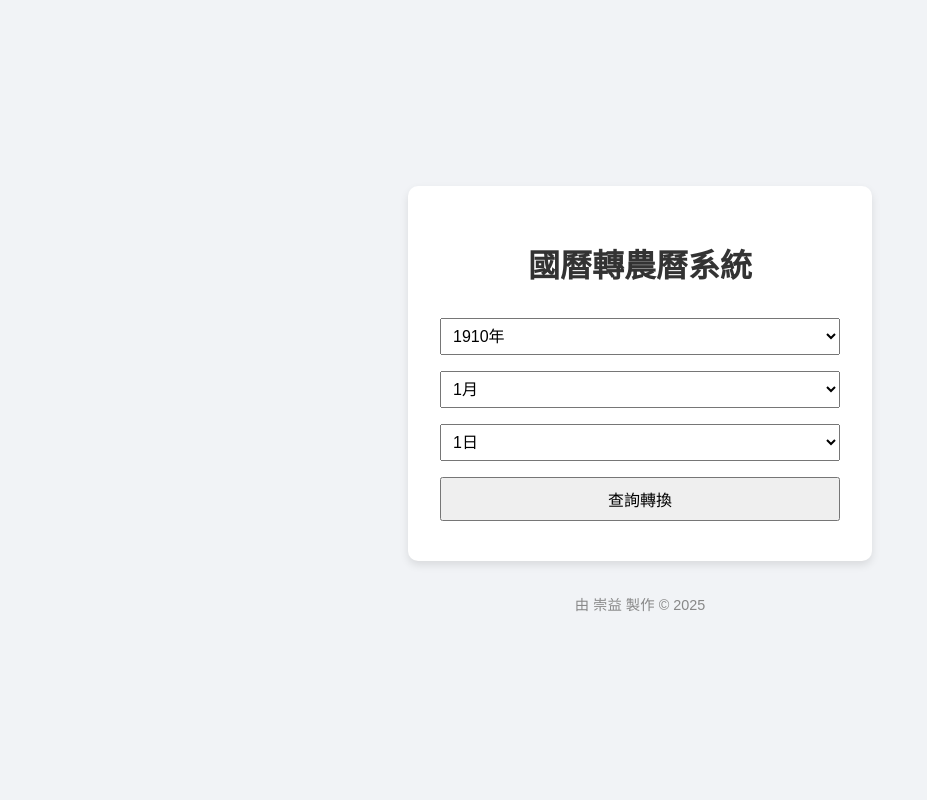
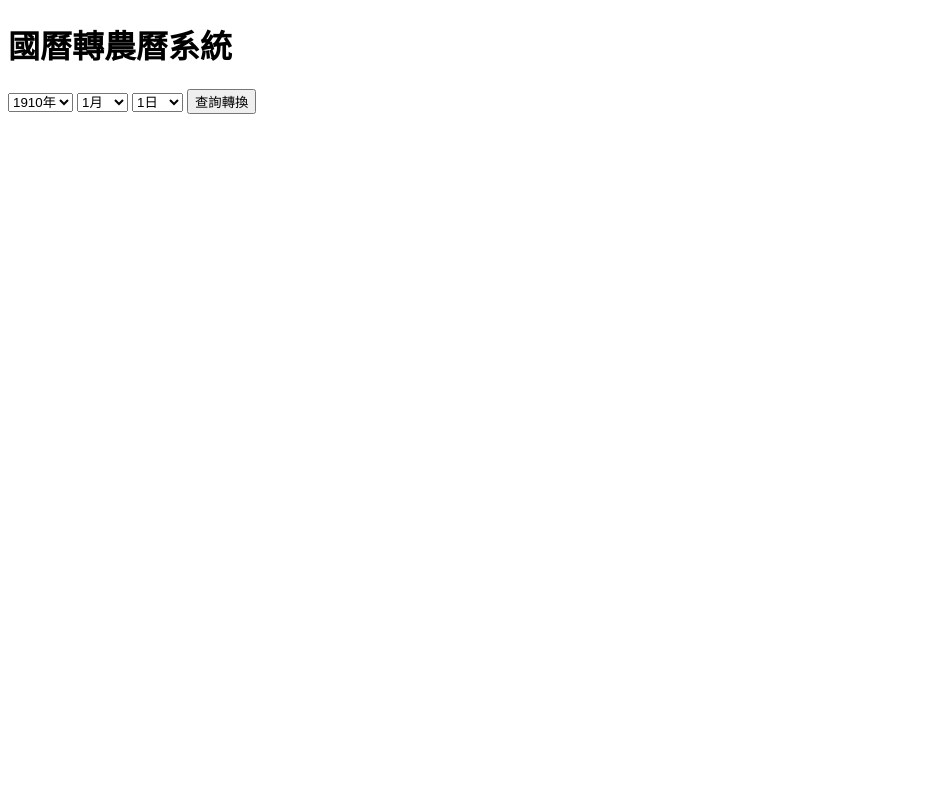
Before and after one commit to colton0166/convert-lunar-final4, a Flask app: page / in a window 1280 px wide. Shown: the whole page, without its empty margins (0-927 px from the left). Run offline with Flask 3, Linux system fonts and the light colour scheme.

Commit message:
Update index.html

```diff
--- a/templates/index.html
+++ b/templates/index.html
@@ -4,112 +4,44 @@
     <meta charset="UTF-8">
     <meta name="viewport" content="width=device-width, initial-scale=1.0">
     <title>國曆轉農曆系統</title>
-    <style>
-        body {
-            font-family: "Noto Sans TC", sans-serif;
-            background-color: #f1f3f6;
-            display: flex;
-            flex-direction: column;
-            align-items: center;
-            justify-content: center;
-            min-height: 100vh;
-            margin: 0;
-        }
-        .container {
-            background: white;
-            padding: 2rem;
-            border-radius: 10px;
-            box-shadow: 0 4px 8px rgba(0,0,0,0.1);
-            text-align: center;
-            width: 90%;
-            max-width: 400px;
-        }
-        h1 {
-            color: #333;
-            margin-bottom: 1.5rem;
-        }
-        select, button {
-            margin: 0.5rem 0;
-            padding: 0.5rem;
-            width: 100%;
-            font-size: 1rem;
-        }
-        .result {
-            margin-top: 1.5rem;
-            padding: 1rem;
-            background-color: #e2e8f0;
-            border-radius: 8px;
-            color: #333;
-        }
-        footer {
-            margin-top: 2rem;
-            font-size: 0.9rem;
-            color: #888;
-        }
-    </style>
 </head>
 <body>
-    <div class="container">
-        <h1>國曆轉農曆系統</h1>
-        <select id="year"></select>
-        <select id="month"></select>
-        <select id="day"></select>
-        <button onclick="convert()">查詢轉換</button>
-        <div id="result" class="result" style="display:none;"></div>
-    </div>
-
-    <footer>
-        由 崇益 製作 © 2025
-    </footer>
+    <h1>國曆轉農曆系統</h1>
+    <select id="year"></select>
+    <select id="month"></select>
+    <select id="day"></select>
+    <button onclick="convert()">查詢轉換</button>
+    <div id="result" style="margin-top:20px;"></div>
 
     <script>
         const yearSelect = document.getElementById("year");
         const monthSelect = document.getElementById("month");
         const daySelect = document.getElementById("day");
 
-        for(let y = 1910; y <= 2025; y++) {
+        for(let y=1910; y<=2025; y++) {
             yearSelect.innerHTML += `<option value="${y}">${y}年</option>`;
         }
-        for(let m = 1; m <= 12; m++) {
+        for(let m=1; m<=12; m++) {
             monthSelect.innerHTML += `<option value="${m}">${m}月</option>`;
         }
-        for(let d = 1; d <= 31; d++) {
+        for(let d=1; d<=31; d++) {
             daySelect.innerHTML += `<option value="${d}">${d}日</option>`;
         }
 
         async function convert() {
-            const year = yearSelect.value;
-            const month = monthSelect.value;
-            const day = daySelect.value;
-
             const res = await fetch('/convert', {
                 method: 'POST',
-                headers: {
-                    'Content-Type': 'application/json'
-                },
-                body: JSON.stringify({ year, month, day })
+                headers: { 'Content-Type': 'application/json' },
+                body: JSON.stringify({ year: yearSelect.value, month: monthSelect.value, day: daySelect.value })
             });
-
             const data = await res.json();
-            const resultDiv = document.getElementById('result');
-
-            if(data.error) {
-                resultDiv.style.display = 'block';
-                resultDiv.innerHTML = `查詢失敗：${data.error}`;
+            const resultDiv = document.getElementById("result");
+            if (data.error) {
+                resultDiv.innerText = "查詢失敗：" + data.error;
             } else {
-                resultDiv.style.display = 'block';
-                resultDiv.innerHTML = `
-                    <p>農曆：${data.lunar}</p>
-                    <p>歲次：${data.suici}</p>
-                    <p>生肖：${data.zodiac}</p>
-                `;
+                resultDiv.innerHTML = `農曆：${data.lunar}<br>歲次：${data.suici}<br>生肖：${data.zodiac}`;
             }
         }
-
-        // 讓上下拉不用重新動手，一轉變就查詢
-        yearSelect.addEventListener('change', convert);
-        monthSelect.addEventListener('change', convert);
-        daySelect.addEventListener('change', convert);
     </script>
 </body>
 </html>
```
